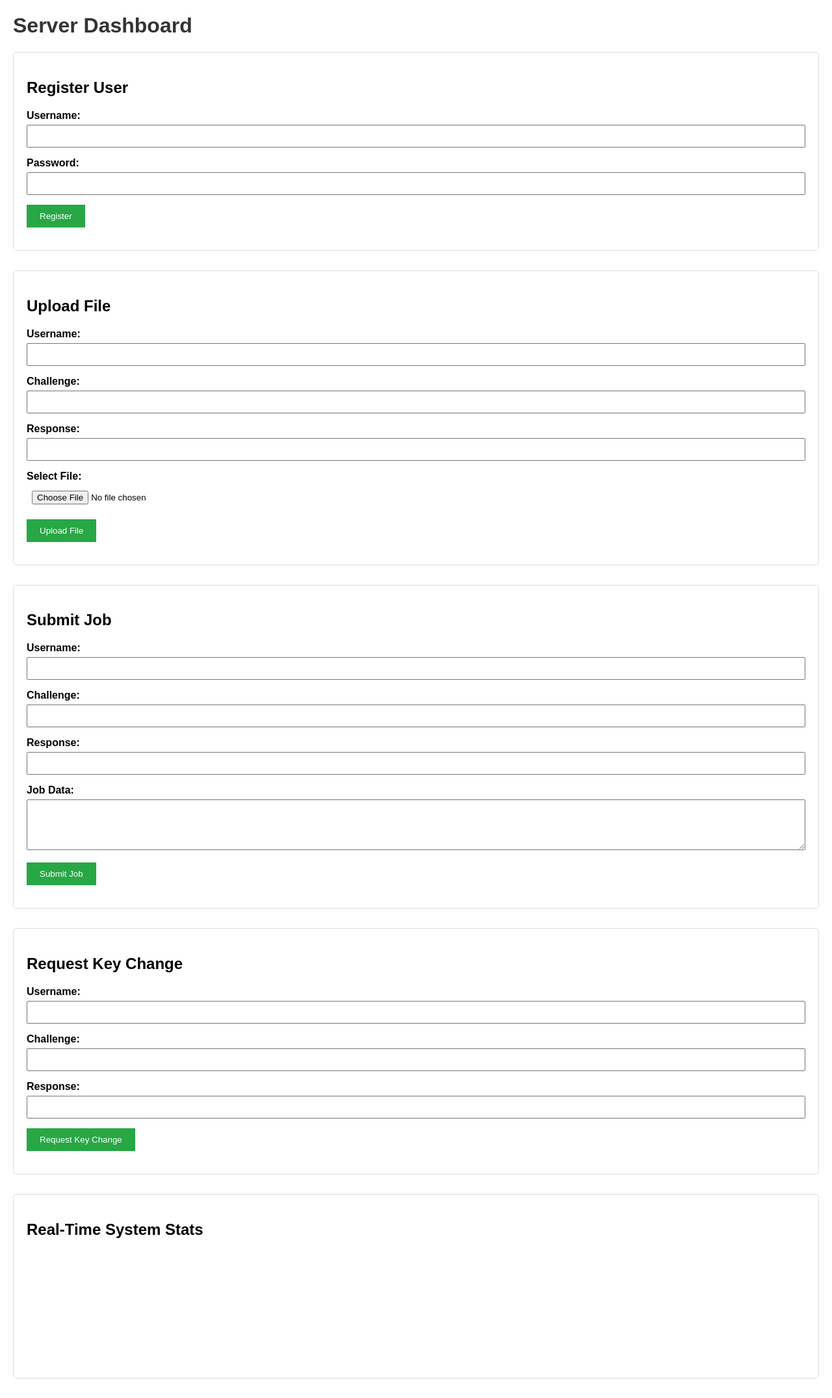
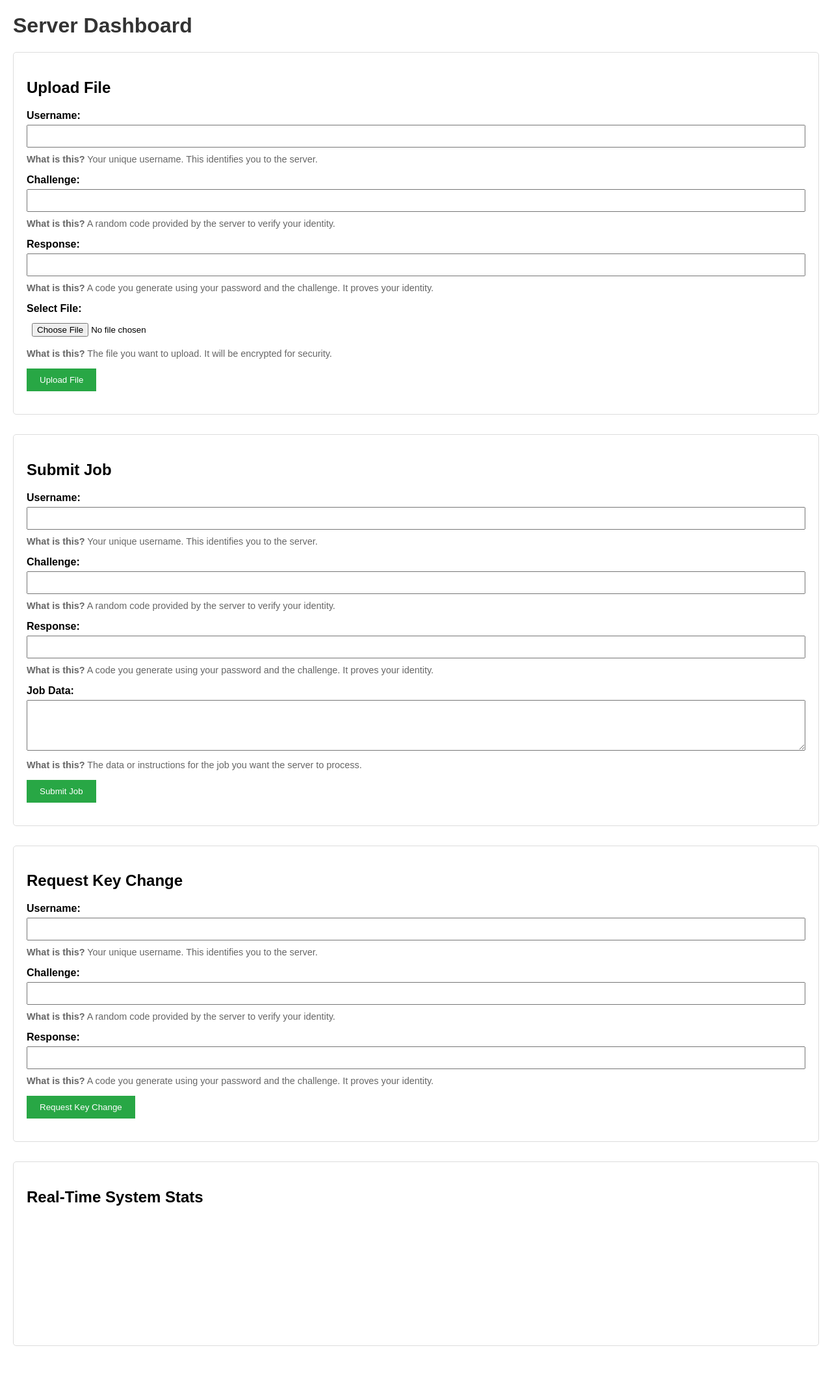
Before and after one commit to BIRD-Laboratories/OpenDatacenter, a Flask app: page / in a window 1280 px wide. Shown: the whole page at 65% size. After the commit the page ends 2071 px from the top, so only its background shows below. Run offline with Flask 3, Linux system fonts and the light colour scheme; a map, chart or similar area stays blank; parts of the project's set-up code (start-up, migrations or seed data) failed here and were passed over.

Commit message:
Update dashboard.html

```diff
--- a/templates/dashboard.html
+++ b/templates/dashboard.html
@@ -49,31 +49,17 @@
             width: 80%;
             margin: 20px auto;
         }
+        .parameter-explanation {
+            margin-top: 10px;
+            font-size: 0.9em;
+            color: #666;
+        }
     </style>
     <!-- Include Chart.js -->
     <script src="https://cdn.jsdelivr.net/npm/chart.js"></script>
 </head>
 <body>
     <h1>Server Dashboard</h1>
-
-    <!-- Register User Section -->
-    <div class="section">
-        <h2>Register User</h2>
-        <form id="register-form">
-            <div class="form-group">
-                <label for="register-username">Username:</label>
-                <input type="text" id="register-username" name="username" required>
-            </div>
-            <div class="form-group">
-                <label for="register-password">Password:</label>
-                <input type="password" id="register-password" name="password" required>
-            </div>
-            <div class="form-group">
-                <button type="submit">Register</button>
-            </div>
-        </form>
-        <div class="status-message" id="register-status"></div>
-    </div>
 
     <!-- Upload File Section -->
     <div class="section">
@@ -82,18 +68,30 @@
             <div class="form-group">
                 <label for="upload-username">Username:</label>
                 <input type="text" id="upload-username" name="username" required>
+                <div class="parameter-explanation">
+                    <strong>What is this?</strong> Your unique username. This identifies you to the server.
+                </div>
             </div>
             <div class="form-group">
                 <label for="upload-challenge">Challenge:</label>
                 <input type="text" id="upload-challenge" name="challenge" required>
+                <div class="parameter-explanation">
+                    <strong>What is this?</strong> A random code provided by the server to verify your identity.
+                </div>
             </div>
             <div class="form-group">
                 <label for="upload-response">Response:</label>
                 <input type="text" id="upload-response" name="response" required>
+                <div class="parameter-explanation">
+                    <strong>What is this?</strong> A code you generate using your password and the challenge. It proves your identity.
+                </div>
             </div>
             <div class="form-group">
                 <label for="file">Select File:</label>
                 <input type="file" id="file" name="file" required>
+                <div class="parameter-explanation">
+                    <strong>What is this?</strong> The file you want to upload. It will be encrypted for security.
+                </div>
             </div>
             <div class="form-group">
                 <button type="submit">Upload File</button>
@@ -109,18 +107,30 @@
             <div class="form-group">
                 <label for="job-username">Username:</label>
                 <input type="text" id="job-username" name="username" required>
+                <div class="parameter-explanation">
+                    <strong>What is this?</strong> Your unique username. This identifies you to the server.
+                </div>
             </div>
             <div class="form-group">
                 <label for="job-challenge">Challenge:</label>
                 <input type="text" id="job-challenge" name="challenge" required>
+                <div class="parameter-explanation">
+                    <strong>What is this?</strong> A random code provided by the server to verify your identity.
+                </div>
             </div>
             <div class="form-group">
                 <label for="job-response">Response:</label>
                 <input type="text" id="job-response" name="response" required>
+                <div class="parameter-explanation">
+                    <strong>What is this?</strong> A code you generate using your password and the challenge. It proves your identity.
+                </div>
             </div>
             <div class="form-group">
                 <label for="job-data">Job Data:</label>
                 <textarea id="job-data" name="job-data" rows="4" required></textarea>
+                <div class="parameter-explanation">
+                    <strong>What is this?</strong> The data or instructions for the job you want the server to process.
+                </div>
             </div>
             <div class="form-group">
                 <button type="submit">Submit Job</button>
@@ -136,14 +146,23 @@
             <div class="form-group">
                 <label for="key-change-username">Username:</label>
                 <input type="text" id="key-change-username" name="username" required>
+                <div class="parameter-explanation">
+                    <strong>What is this?</strong> Your unique username. This identifies you to the server.
+                </div>
             </div>
             <div class="form-group">
                 <label for="key-change-challenge">Challenge:</label>
                 <input type="text" id="key-change-challenge" name="challenge" required>
+                <div class="parameter-explanation">
+                    <strong>What is this?</strong> A random code provided by the server to verify your identity.
+                </div>
             </div>
             <div class="form-group">
                 <label for="key-change-response">Response:</label>
                 <input type="text" id="key-change-response" name="response" required>
+                <div class="parameter-explanation">
+                    <strong>What is this?</strong> A code you generate using your password and the challenge. It proves your identity.
+                </div>
             </div>
             <div class="form-group">
                 <button type="submit">Request Key Change</button>
@@ -204,31 +223,6 @@
                     },
                 },
             },
-        });
-
-        // Register User Form
-        const registerForm = document.getElementById("register-form");
-        const registerStatus = document.getElementById("register-status");
-
-        registerForm.addEventListener("submit", async (e) => {
-            e.preventDefault();
-            const username = document.getElementById("register-username").value;
-            const password = document.getElementById("register-password").value;
-
-            const response = await fetch("/register", {
-                method: "POST",
-                headers: {
-                    "Content-Type": "application/json",
-                },
-                body: JSON.stringify({ username, password }),
-            });
-
-            const result = await response.json();
-            if (response.ok) {
-                registerStatus.textContent = result.message;
-            } else {
-                registerStatus.textContent = `Error: ${result.error}`;
-            }
         });
 
         // Upload File Form
```
